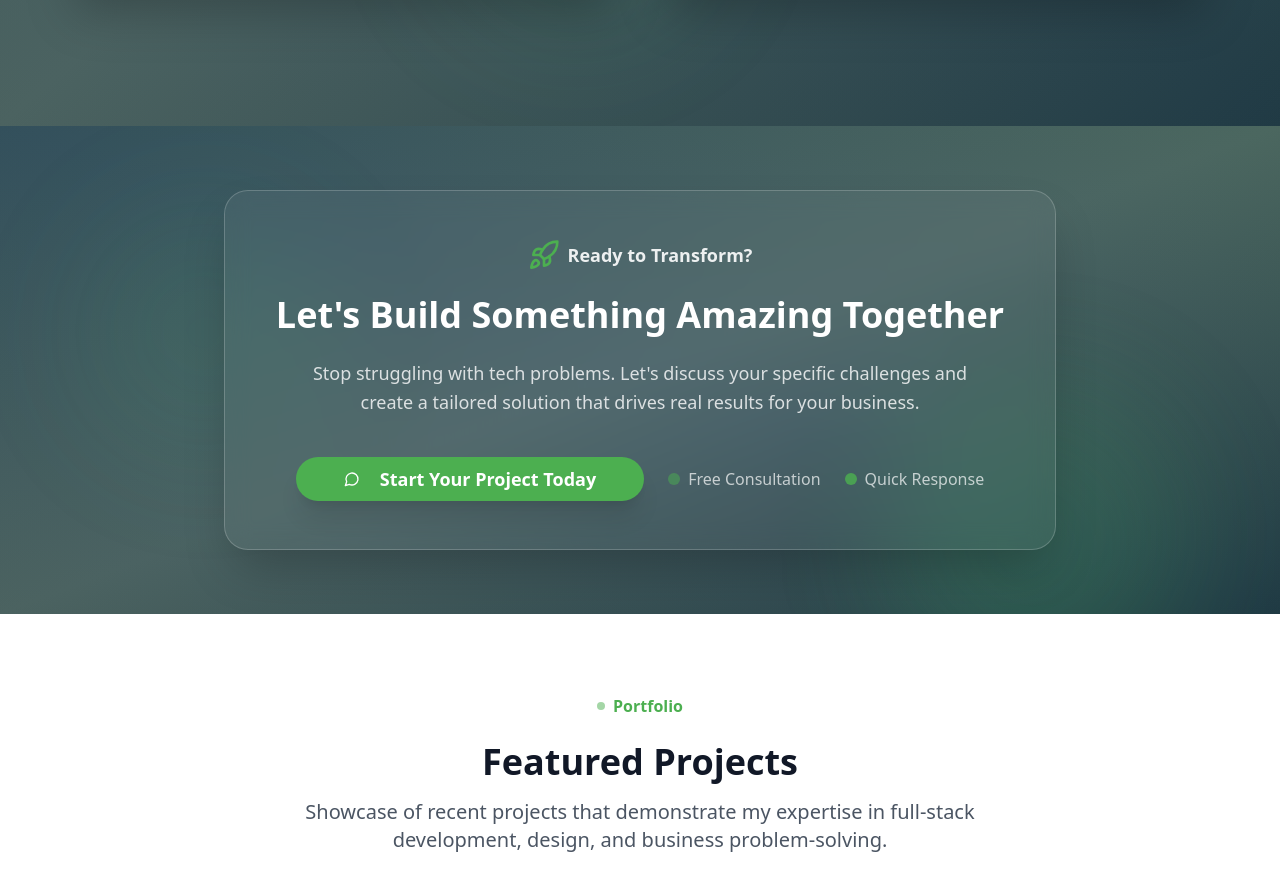
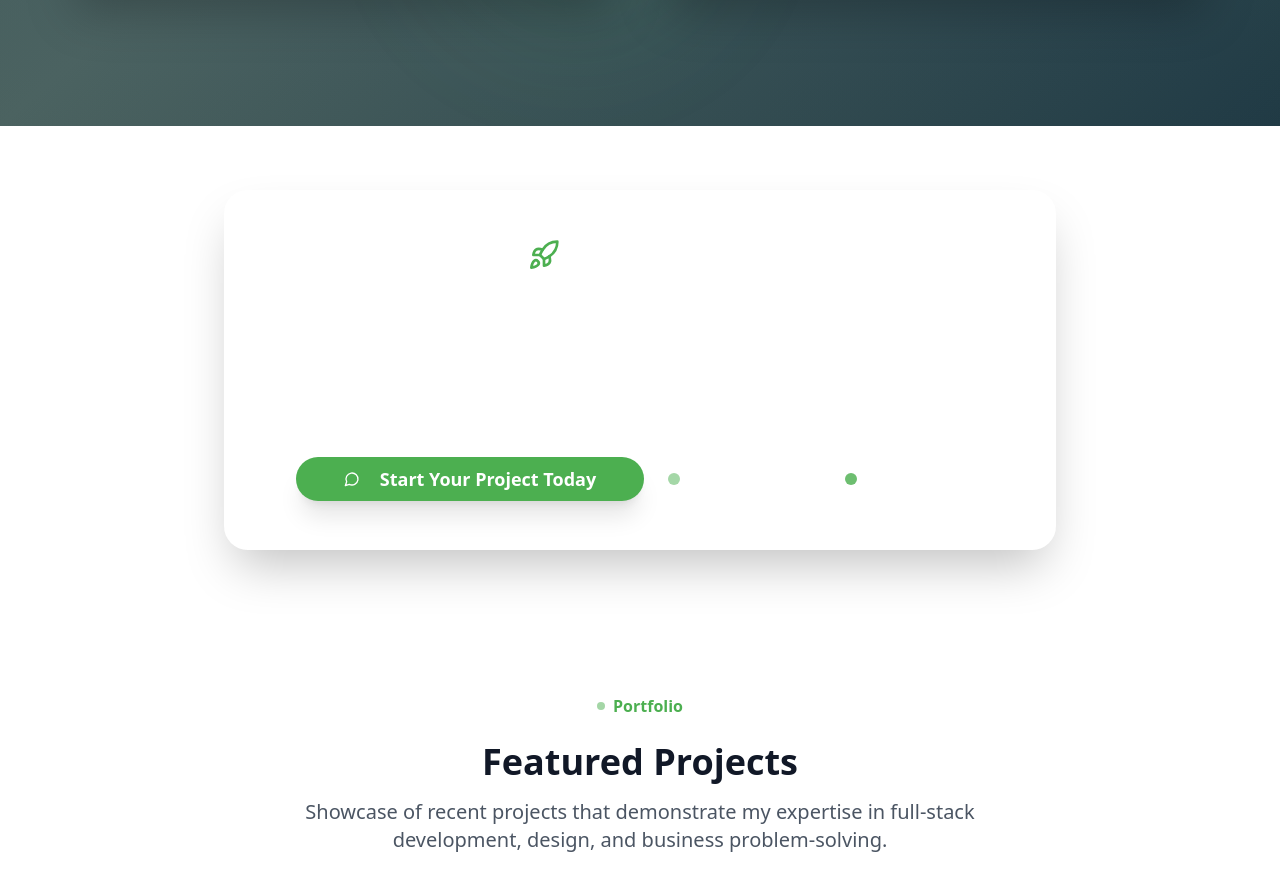
Before and after one commit to KarlaSz/webszyk-brand, a React (Vite) app: page / in a window 1280 px wide. Shown: the part 5887-6777 px from the top of the page. Built offline with nearby package versions, Linux system fonts and the light colour scheme.

Commit message:
Refactor: Remove gradient from CTA section
Removed the gradient background from the "Ready to Transform" section, keeping only the glass box with content. Edited `src/components/CTASection.tsx`.

```diff
--- a/src/components/CTASection.tsx
+++ b/src/components/CTASection.tsx
@@ -5,15 +5,6 @@ import { Rocket, MessageCircle } from "lucide-react";
 const CTASection = () => {
   return (
     <section className="relative py-16 overflow-hidden">
-      {/* Same background as MyOfferSection */}
-      <div className="absolute inset-0 bg-gradient-to-br from-slate-700 via-gray-600 to-slate-800"></div>
-      <div className="absolute inset-0 bg-gradient-to-tr from-[#4CAF50]/15 via-emerald-400/10 to-[#4CAF50]/20"></div>
-      <div className="absolute inset-0 bg-gradient-to-bl from-gray-300/8 via-[#4CAF50]/12 to-slate-600/20"></div>
-
-      {/* Animated Background Elements - matching MyOfferSection */}
-      <div className="absolute top-20 left-20 w-64 h-64 bg-gradient-to-br from-[#4CAF50]/20 to-emerald-400/15 rounded-full blur-3xl animate-pulse"></div>
-      <div className="absolute top-1/2 right-20 w-80 h-80 bg-gradient-to-bl from-[#4CAF50]/15 to-green-400/20 rounded-full blur-3xl animate-pulse delay-1000"></div>
-
       <div className="relative max-w-4xl mx-auto px-4 sm:px-6 lg:px-8">
         {/* Centered content with border */}
         <div className="bg-white/5 backdrop-blur-md border border-white/20 rounded-3xl p-12 text-center shadow-2xl">
```
